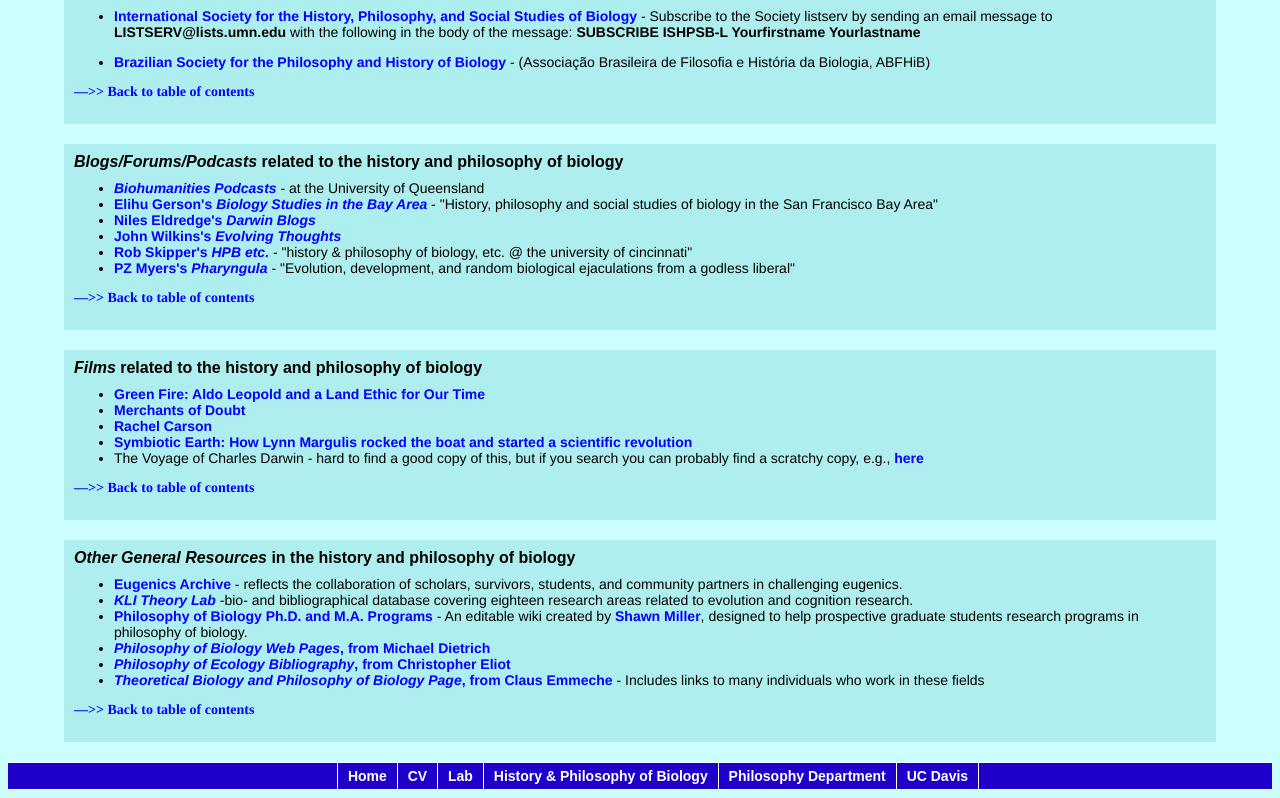
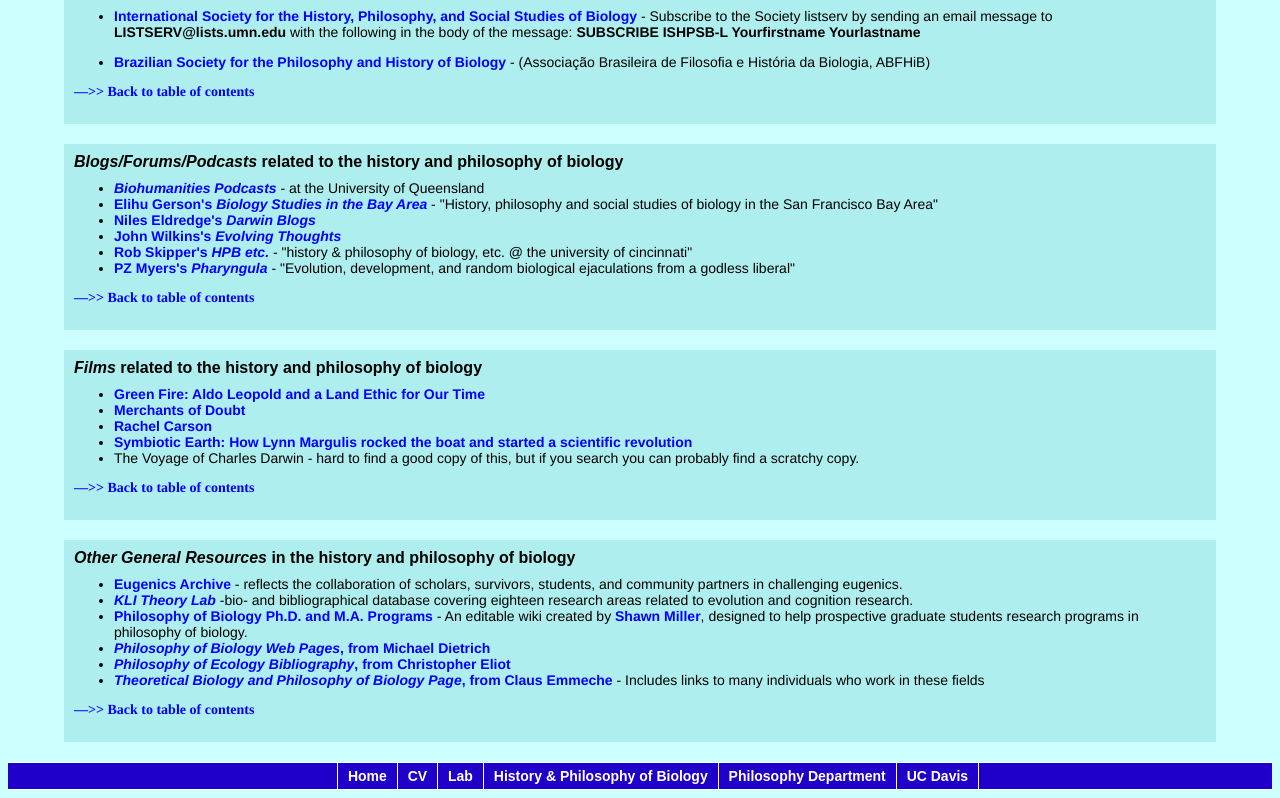
Before and after one commit to rmillstein/rmillstein.github.io, a plain HTML site: page philbio.html in a window 1280 px wide. Shown: the part 3763-4561 px from the top of the page. Drawn offline with Linux system fonts and the light colour scheme.

Commit message:
automatic push via script

```diff
--- a/philbio.html
+++ b/philbio.html
@@ -333,7 +333,7 @@
 <li><a href="http://sonyclassics.com/merchantsofdoubt/">Merchants of Doubt</a></li>
 <li><a href="http://www.pbs.org/wgbh/americanexperience/films/rachel-carson/">Rachel Carson</a></li>
 <li><a href="http://hummingbirdfilms.com/margulis-revolution/">Symbiotic Earth: How Lynn Margulis rocked the boat and started a scientific revolution</a></li>
-<li>The Voyage of Charles Darwin - hard to find a good copy of this, but if you search you can probably find a scratchy copy, e.g., <a href="https://www.youtube.com/watch?v=1hoDaxVIVPE">here</a></li>
+<li>The Voyage of Charles Darwin - hard to find a good copy of this, but if you search you can probably find a scratchy copy.</a></li>
 </UL>
 
 <P style="font-family: Times, Times New Roman, serif;">
```
